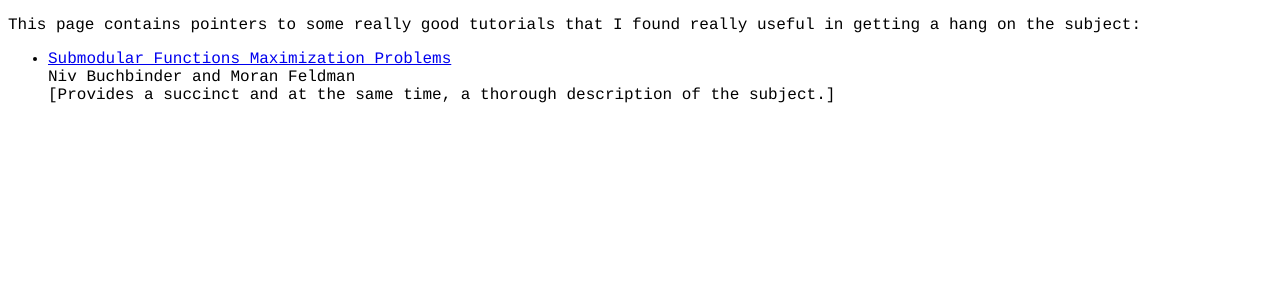
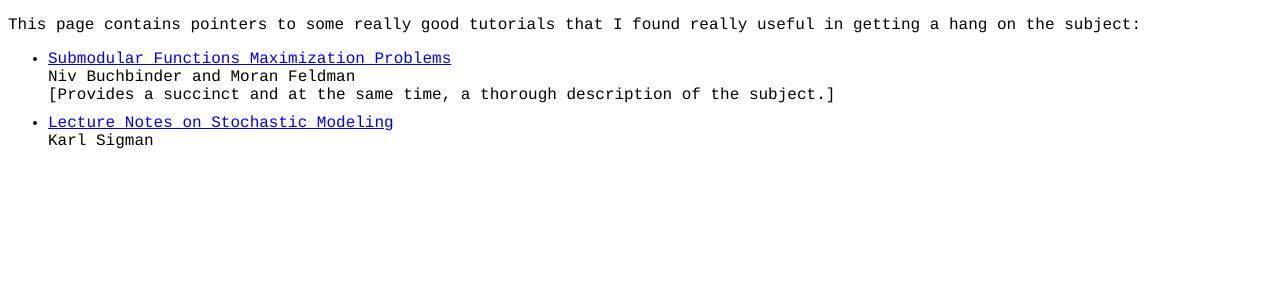
Before and after one commit to ashwinkalyan/ashwinkalyan.github.io, a Jekyll site: the page built from notes.md, in a window 1280 px wide. Shown: the top 300 px of the page. Built offline with Jekyll 4.4.1, drawn with Linux system fonts in a browser that asks for light colours.

Commit message:
adds stochastic modeling course to notes

```diff
--- a/notes.md
+++ b/notes.md
@@ -6,3 +6,5 @@ This page contains pointers to some really good tutorials that I found really us
 - [Submodular Functions Maximization Problems](https://www.openu.ac.il/personal_sites/moran-feldman/publications/Handbook2018.pdf) <br>
 Niv Buchbinder and Moran Feldman <br>
 [Provides a succinct and at the same time, a thorough description of the subject.]
+- [Lecture Notes on Stochastic Modeling](http://www.columbia.edu/~ks20/stochastic-I/stochastic-I.html) <br>
+Karl Sigman <br>
```
